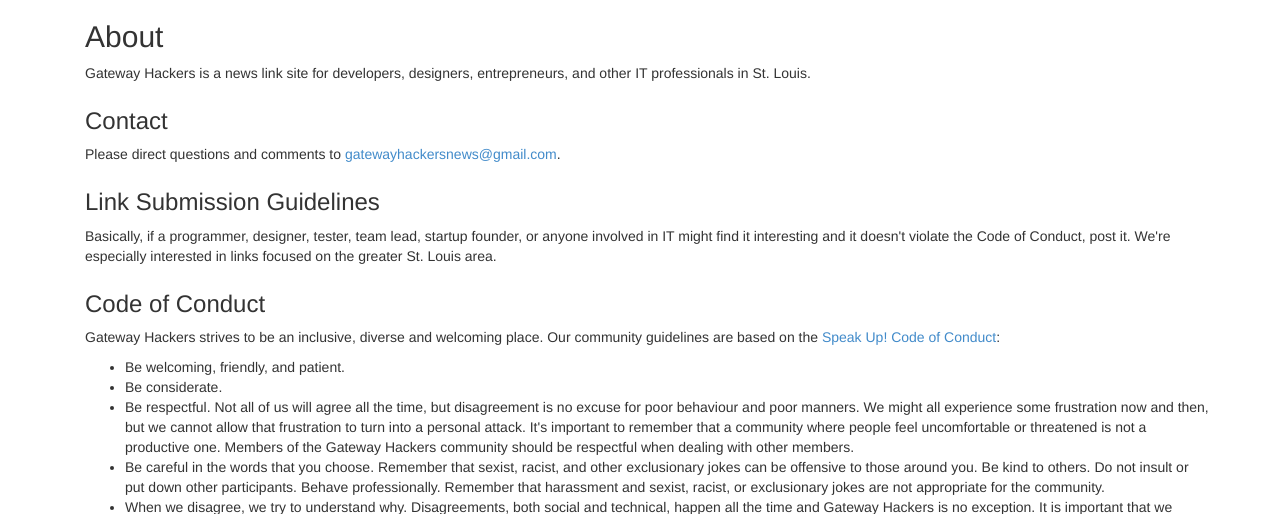
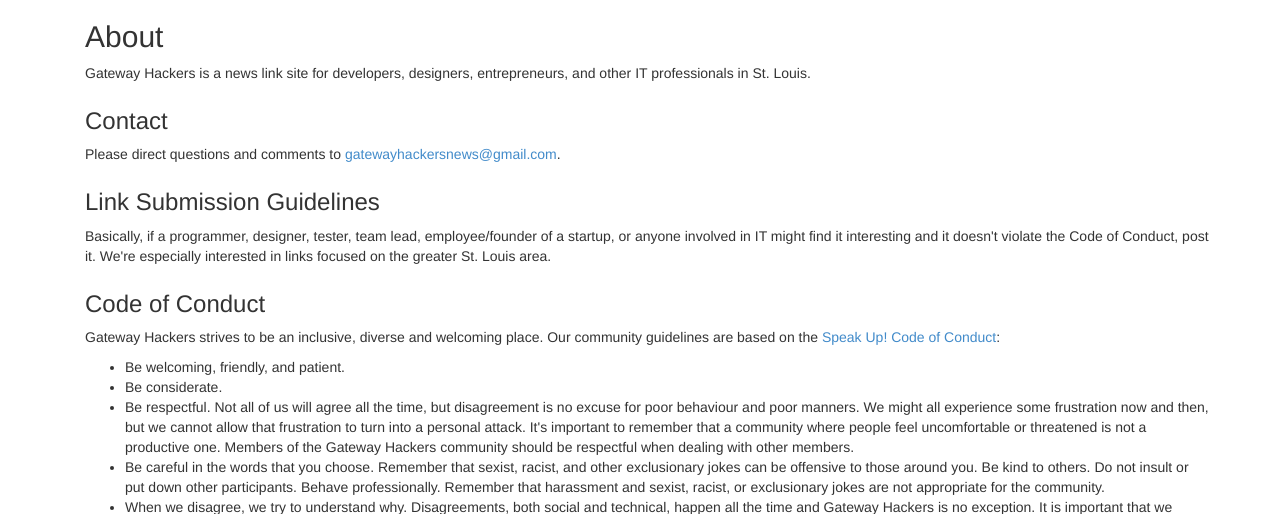
Before and after one commit to inchingforward/gh, a Django app: page /about/ in a window 1280 px wide. Shown: the part 50-564 px from the top of the page. Run offline with Django 3.2, Linux system fonts and the light colour scheme; parts of the project's set-up code (start-up, migrations or seed data) failed here and were passed over; some libraries are stand-ins or nearby versions.

Commit message:
Copy tweak.

```diff
--- a/gh/templates/about.html
+++ b/gh/templates/about.html
@@ -72,7 +72,7 @@
 <p>Please direct questions and comments to <a href="mailto:gatewayhackersnews@gmail.com">gatewayhackersnews@gmail.com</a>.</p>
 
 <h3>Link Submission Guidelines</h3>
-<p>Basically, if a programmer, designer, tester, team lead, startup founder, or anyone involved in IT might find it interesting and it doesn't violate the Code of Conduct, post it.  We're especially interested in links focused on the greater St. Louis area.</p>
+<p>Basically, if a programmer, designer, tester, team lead, employee/founder of a startup, or anyone involved in IT might find it interesting and it doesn't violate the Code of Conduct, post it.  We're especially interested in links focused on the greater St. Louis area.</p>
 
 <h3>Code of Conduct</h3>
 <p>Gateway Hackers strives to be an inclusive, diverse and welcoming place.  Our community guidelines are based on the <a href="http://speakup.io/coc.html">Speak Up! Code of Conduct</a>:</p>
```
